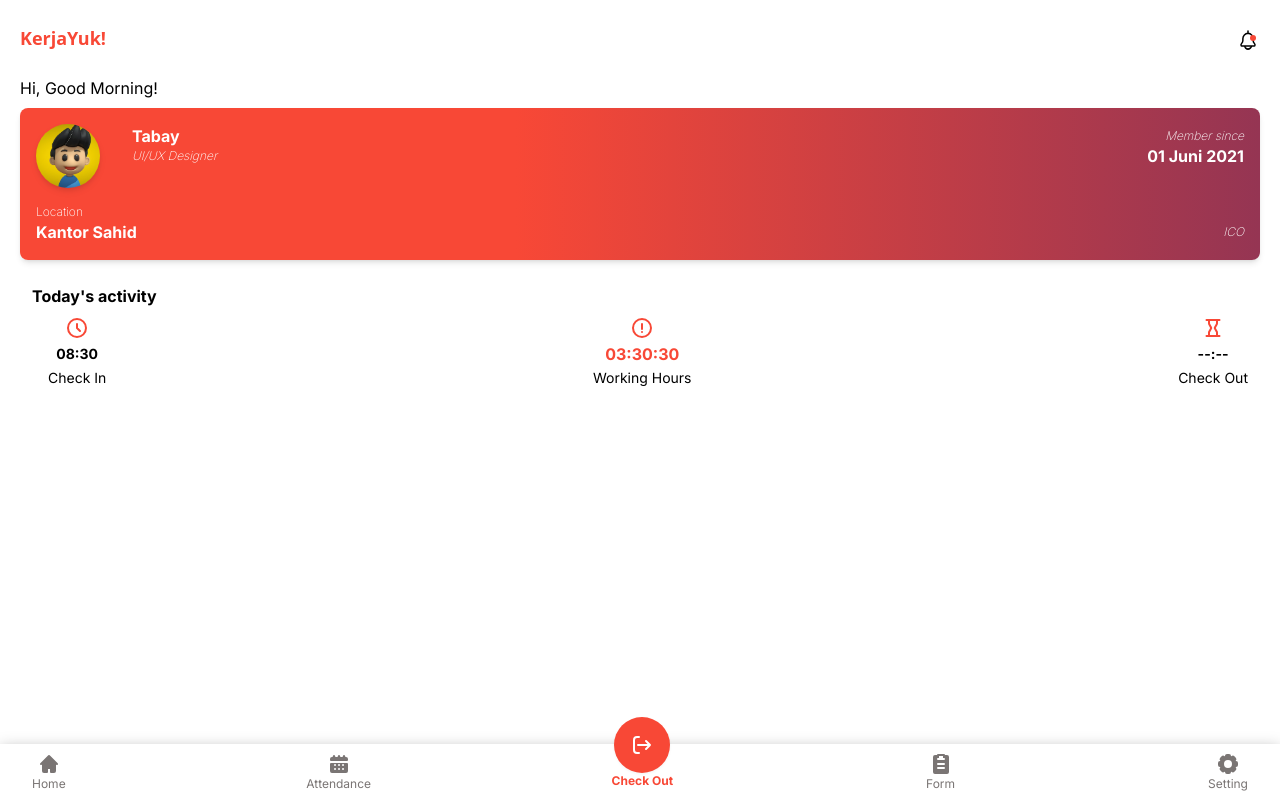
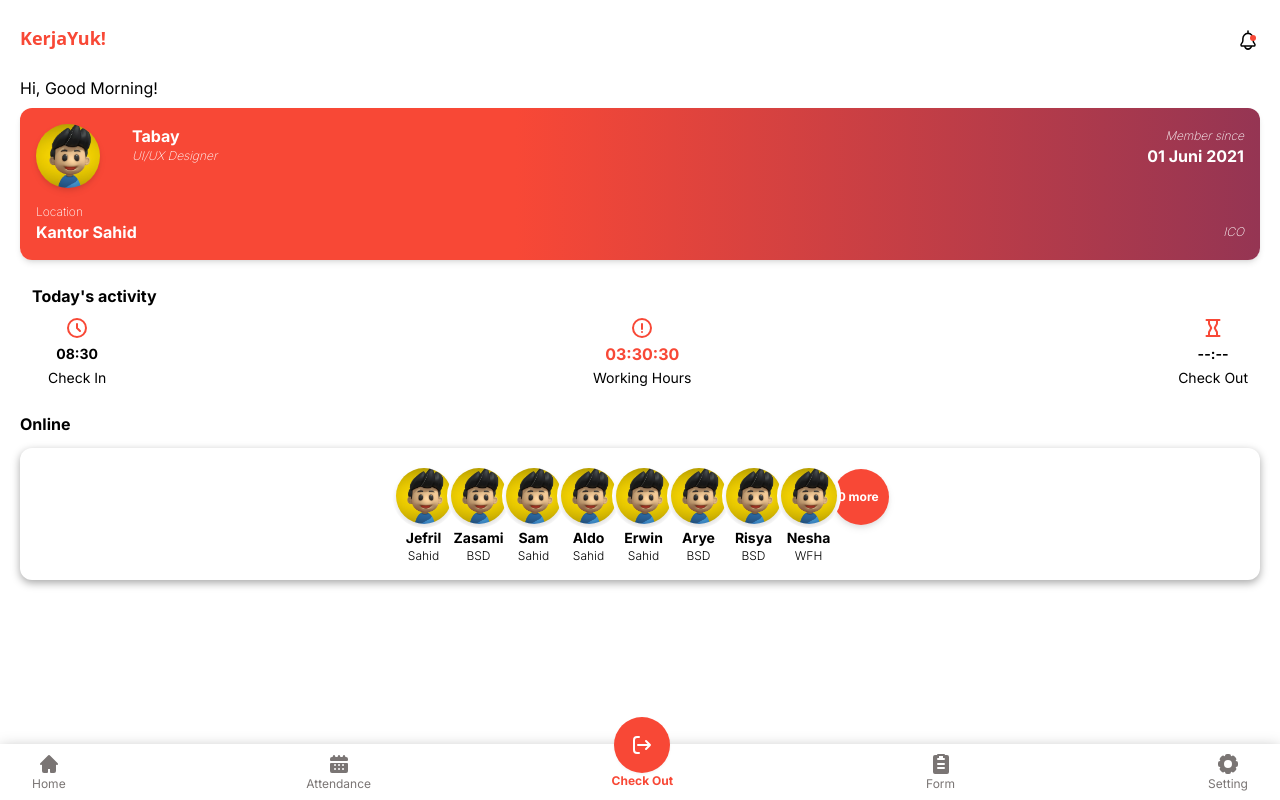
Before and after one commit to febks/pcs-group, a Next.js app: page / in a window 1280 px wide. Built offline with nearby package versions, Linux system fonts and the light colour scheme.

Commit message:
add online tab

```diff
--- a/app/page.tsx
+++ b/app/page.tsx
@@ -4,17 +4,21 @@ import Headbar from "../components/headbar/Headbar";
 import React from "react";
 import ProfileCard from "@/components/card/ProfileCard";
 import Activity from "@/components/activity/Activity";
+import Online from "@/components/online/Online";
 
 export default function Home() {
   return (
     <div>
       <Headbar />
-      <div className="text-black max-h-screen overflow-y-auto">
+      <div className="text-black flex flex-col justify-between">
         {/* card */}
         <ProfileCard />
 
         {/* activity */}
         <Activity />
+
+        {/* Online */}
+        <Online />
       </div>
 
       {/* <div className="md:hidden"> */}
--- a/components/card/ProfileCard.tsx
+++ b/components/card/ProfileCard.tsx
@@ -9,7 +9,7 @@ const ProfileCard = () => {
     <div className="px-5 flex flex-col gap-2">
       <div>Hi, Good Morning!</div>
       <div className="
-      rounded-lg
+      rounded-xl
       w-full
       h-max
       bg-gradient-to-r
--- /dev/null
+++ b/components/online/Online.tsx
@@ -0,0 +1,50 @@
+'use client'
+import Image from 'next/image';
+import React from 'react';
+import { LIST_PROFILE } from '../propertiesConstant';
+
+const Online = () => {
+  const imageGenerator = (namespace: string) => {
+    const profile = require(`../../public/static/images/profile.jpeg`)
+    return (
+      <div className="w-11 h-11 sm:h-16 sm:w-16 relative overflow-hidden rounded-[50%] bg-white flex items-center justify-center">
+        <div className="w-9 h-9 sm:h-14 sm:w-14 relative overflow-hidden rounded-[50%] drop-shadow-md">
+          <Image
+            style={{
+              display: "inline",
+              margin: "0 auto",
+              height: "100%",
+              width: "auto",
+              objectFit: "cover"
+            }}
+            src={profile}
+            alt={namespace}
+          />
+        </div>
+      </div>
+    )
+  }
+  return (
+    <div className="flex flex-col px-5">
+      <div className="font-bold">Online</div>
+      <div className="bg-white drop rounded-xl flex py-4 px-2 sm:px-6 mt-3 shadow-[0_3px_8px_rgba(0,0,0,0.35)] justify-center">
+        {LIST_PROFILE.map((item, index) => (
+          <div key={index} className="flex flex-col items-center"
+          style={{
+            zIndex: index + 1,
+            marginLeft: `${index !== 0 && "-9px"}`
+          }}>
+            {imageGenerator(item.name)}
+            <div className="text-[10px] sm:text-sm font-bold">{item.name}</div>
+            <div className="text-[8px] sm:text-xs font-light">{item.loc}</div>
+          </div>
+        ))}
+        <div className="w-9 h-9 sm:h-14 sm:w-14 ml-[-8px] mt-[5px] relative overflow-hidden flex items-center text-center rounded-[50%] drop-shadow-md bg-primary text-xs sm:text-m font-bold text-white">
+          10 more
+        </div>
+      </div>
+    </div>
+  )
+}
+
+export default Online;
--- a/components/propertiesConstant.js
+++ b/components/propertiesConstant.js
@@ -1,3 +1,54 @@
 export const PRIMARY_COLOR = "#f84836";
 export const DEFAULT_COLOR = "#7A7574";
 export const PURPLE_COLOR = "#953553";
+
+export const LIST_PROFILE = [
+  {
+    id: 1,
+    name: "Jefril",
+    loc: "Sahid",
+    image: "../../public/static/images/profile.jpeg"
+  },
+  {
+    id: 2,
+    name: "Zasami",
+    loc: "BSD",
+    image: "../../public/static/images/profile.jpeg"
+  },
+  {
+    id: 3,
+    name: "Sam",
+    loc: "Sahid",
+    image: "../../public/static/images/profile.jpeg"
+  },
+  {
+    id: 4,
+    name: "Aldo",
+    loc: "Sahid",
+    image: "../../public/static/images/profile.jpeg"
+  },
+  {
+    id: 5,
+    name: "Erwin",
+    loc: "Sahid",
+    image: "../../public/static/images/profile.jpeg"
+  },
+  {
+    id: 6,
+    name: "Arye",
+    loc: "BSD",
+    image: "../../public/static/images/profile.jpeg"
+  },
+  {
+    id: 7,
+    name: "Risya",
+    loc: "BSD",
+    image: "../../public/static/images/profile.jpeg"
+  },
+  {
+    id: 8,
+    name: "Nesha",
+    loc: "WFH",
+    image: "../../public/static/images/profile.jpeg"
+  }
+]
```
